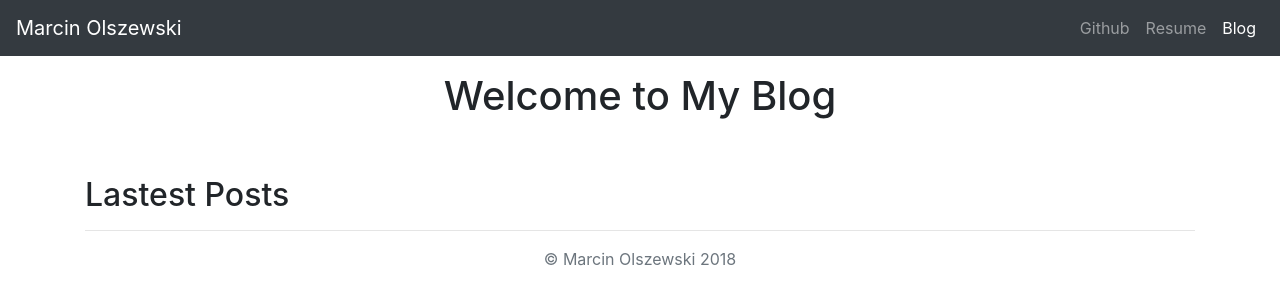
After one commit to Duskhorizon/portfolio-project, a Django app: page /blog/ in a window 1280 px wide. The commit adds this page. Shown: the top 305 px of the page. Run offline with Django 3.2, Linux system fonts and the light colour scheme; data that the repository does not hold is empty; some libraries are stand-ins or nearby versions.

Commit message:
Done tutorial

```diff
--- /dev/null
+++ b/blog/templates/blog/allblogs.html
@@ -0,0 +1,70 @@
+
+<!doctype html>
+<html lang="en">
+  <head>
+    {% load staticfiles %}
+    <meta charset="utf-8">
+    <meta name="viewport" content="width=device-width, initial-scale=1, shrink-to-fit=no">
+    <meta name="description" content="">
+    <meta name="author" content="">
+
+
+    <title>Marcin Blog</title>
+
+    <!-- Bootstrap core CSS -->
+    <link rel="stylesheet" href="https://stackpath.bootstrapcdn.com/bootstrap/4.1.1/css/bootstrap.min.css" integrity="sha384-WskhaSGFgHYWDcbwN70/dfYBj47jz9qbsMId/iRN3ewGhXQFZCSftd1LZCfmhktB" crossorigin="anonymous">
+
+
+  </head>
+
+  <body>
+
+    <header>
+      <nav class="navbar navbar-expand-lg navbar-dark bg-dark">
+        <a class="navbar-brand" href="{% url 'home'%}">Marcin Olszewski</a>
+        <button class="navbar-toggler" type="button" data-toggle="collapse" data-target="#navbarNavAltMarkup" aria-controls="navbarNavAltMarkup" aria-expanded="false" aria-label="Toggle navigation">
+          <span class="navbar-toggler-icon"></span>
+        </button>
+        <div class="collapse navbar-collapse" id="navbarNavAltMarkup">
+          <div class="navbar-nav ml-auto">
+            <a class="nav-item nav-link" href="https://github.com/Duskhorizon">Github</a>
+            <a class="nav-item nav-link" href="{% static 'cv.pdf' %}">Resume</a>
+            <a class="nav-item nav-link active" href="{% url 'allblogs' %}">Blog</a>
+          </div>
+        </div>
+      </nav>
+    </header>
+
+    <main role="main">
+        <div class = container>
+<h1 class ="text-center pt-3">Welcome to My Blog</h1>
+<br />
+<br />
+<h2> Lastest Posts</h2>
+<hr />
+{% for blog in blogs.all %}
+<a href="{% url 'detail' blog.id %}"><h3>{{ blog.title }}</h3></a>
+{{ blog.pub_date_pretty }}
+<br />
+<img class="img-fluid" src="{{ blog.image.url }}" height=200 width=200 />
+<br />
+<p>{{ blog.summary }}...</p>
+{% endfor %}
+
+        </div>
+    </main>
+
+    <footer class="text-muted">
+      <div class="container text-center">
+        <p> © Marcin Olszewski {% now "Y" %}</p>
+      </div>
+    </footer>
+
+    <!-- Bootstrap core JavaScript
+    ================================================== -->
+    <!-- Placed at the end of the document so the pages load faster -->
+    <script src="https://code.jquery.com/jquery-3.3.1.slim.min.js" integrity="sha384-q8i/X+965DzO0rT7abK41JStQIAqVgRVzpbzo5smXKp4YfRvH+8abtTE1Pi6jizo" crossorigin="anonymous"></script>
+    <script src="https://cdnjs.cloudflare.com/ajax/libs/popper.js/1.14.3/umd/popper.min.js" integrity="sha384-ZMP7rVo3mIykV+2+9J3UJ46jBk0WLaUAdn689aCwoqbBJiSnjAK/l8WvCWPIPm49" crossorigin="anonymous"></script>
+    <script src="https://stackpath.bootstrapcdn.com/bootstrap/4.1.1/js/bootstrap.min.js" integrity="sha384-smHYKdLADwkXOn1EmN1qk/HfnUcbVRZyYmZ4qpPea6sjB/pTJ0euyQp0Mk8ck+5T" crossorigin="anonymous"></script>
+  </body>
+</html>
--- /dev/null
+++ b/blog/urls.py
@@ -0,0 +1,7 @@
+from django.urls import path
+from . import views
+
+urlpatterns = [
+    path('', views.allblogs, name='allblogs'),
+    path('<int:blog_id>/', views.detail, name='detail')
+]
--- a/blog/views.py
+++ b/blog/views.py
@@ -1,3 +1,10 @@
-from django.shortcuts import render
+from django.shortcuts import render, get_object_or_404
+from .models import Blog
 
-# Create your views here.
+def allblogs(request):
+    blogs = Blog.objects
+    return render(request, 'blog/allblogs.html', {'blogs' : blogs})
+
+def detail(request, blog_id):
+    detailblog = get_object_or_404(Blog, pk=blog_id)
+    return render(request, 'blog/detail.html', {'detailblog' : detailblog})
--- a/portfolio/urls.py
+++ b/portfolio/urls.py
@@ -1,25 +1,12 @@
-"""portfolio URL Configuration
-
-The `urlpatterns` list routes URLs to views. For more information please see:
-    https://docs.djangoproject.com/en/2.0/topics/http/urls/
-Examples:
-Function views
-    1. Add an import:  from my_app import views
-    2. Add a URL to urlpatterns:  path('', views.home, name='home')
-Class-based views
-    1. Add an import:  from other_app.views import Home
-    2. Add a URL to urlpatterns:  path('', Home.as_view(), name='home')
-Including another URLconf
-    1. Import the include() function: from django.urls import include, path
-    2. Add a URL to urlpatterns:  path('blog/', include('blog.urls'))
-"""
 from django.contrib import admin
 from django.urls import path
+from django.urls import include
 from django.conf import settings
 from django.conf.urls.static import static
 import jobs.views
 
 urlpatterns = [
     path('admin/', admin.site.urls),
-    path('', jobs.views.home, name = 'home')
+    path('', jobs.views.home, name='home'),
+    path('blog/', include('blog.urls'))
 ] + static(settings.MEDIA_URL, document_root=settings.MEDIA_ROOT)
```
Also changed, not shown: blog/models.py (+9 -1 lines), blog/templates/blog/detail.html (added, +69 -0 lines), jobs/templates/jobs/home.html (+8 -6 lines), portfolio/settings.py (+6 -2 lines), portfolio/static/WP_20160613_11_42_03_Selfie.jpg (added), 1 other file.
